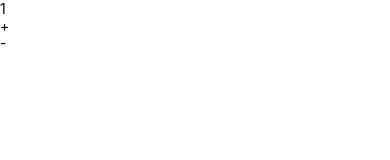
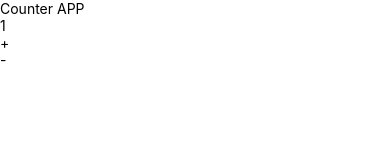
Before and after one commit to saike1119/react-native-counter-app, a React Native app: screen / in a window 390 px wide. Shown: the top 160 px of the page. Built offline with nearby package versions, Linux system fonts and the light colour scheme.

Commit message:
タイトル追加

```diff
--- a/components/Counter.js
+++ b/components/Counter.js
@@ -30,6 +30,7 @@ class Counter extends Component {
     render() {
         return (
             <Container>
+                <Title>Counter APP</Title>
                 <Count>{this.state.counter}</Count>
                 <Buttons>
                     <ButtonBoxPlus onPress={this.plus} underlayColor={colors.plus}>
@@ -74,5 +75,9 @@ const Count = styled(Text)`
   font-size: 50;
   text-align: center;
 `;
+const Title = styled(Text)`
+  font-size: 30;
+  text-align: center;
+`;
 
 export default Counter;
```
